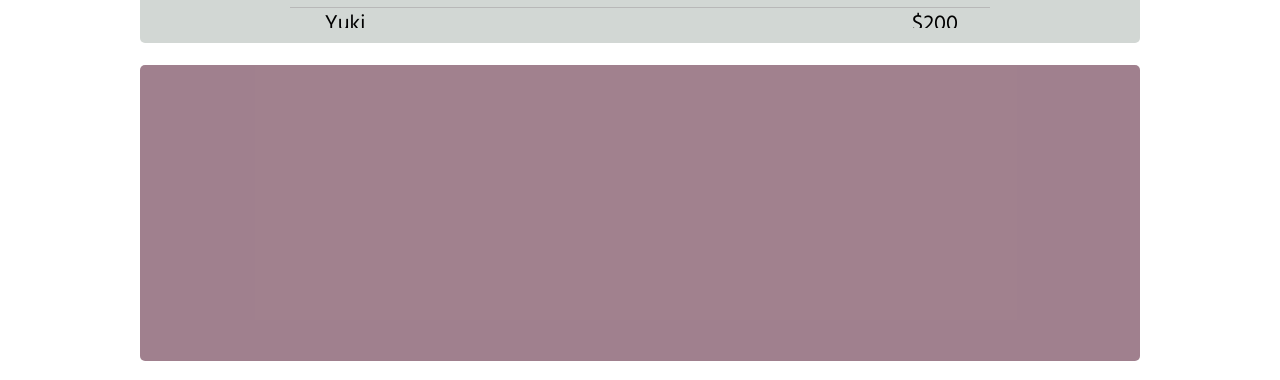
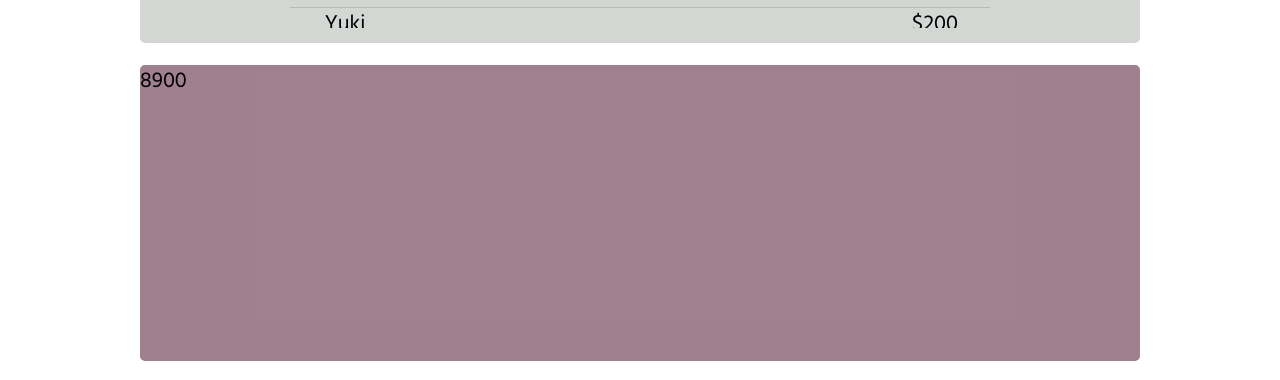
Before and after one commit to RickV85/gig-boss-interview, a React (Vite) app: page /aggregate in a window 1280 px wide. Shown: the part 443-823 px from the top of the page. Built offline with nearby package versions, Linux system fonts and the light colour scheme; the HTML template or start-up script is replaced by a standard one.

Commit message:
Create totalPaidOver 600 in TotalAggregate

```diff
--- a/src/components/AggregateDisplay/AggregateDisplay.jsx
+++ b/src/components/AggregateDisplay/AggregateDisplay.jsx
@@ -27,7 +27,7 @@ export default function AggregateData({ bandRepo }) {
       ) : (
         <>
           {sortedMemArr && <AllMemAggregate memArr={sortedMemArr} />}
-          <TotalAggregate />
+          {bandRepo && <TotalAggregate bandRepo={bandRepo} />}
         </>
       )}
     </main>
--- a/src/components/AllMemAggregate/AllMemAggregate.jsx
+++ b/src/components/AllMemAggregate/AllMemAggregate.jsx
@@ -1,7 +1,7 @@
 import { array } from "prop-types";
 
 export default function AllMemAggregate({ memArr }) {
-  const createDispElementsFromMemArr = () => {
+  const createDisplayElementsFromMemArr = () => {
     if (memArr?.length) {
       const memberElements = memArr.map((mem, i) => {
         let memClass = "mem-agg-income";
@@ -28,7 +28,7 @@ export default function AllMemAggregate({ memArr }) {
           <h2>Income</h2>
         </header>
         <div className="all-mem-agg-display">
-          {createDispElementsFromMemArr()}
+          {createDisplayElementsFromMemArr()}
         </div>
       </div>
     </section>
--- a/src/components/TotalAggregate/TotalAggregate.jsx
+++ b/src/components/TotalAggregate/TotalAggregate.jsx
@@ -1,4 +1,15 @@
+import { object } from "prop-types";
 
-export default function TotalAggregate() {
-  return (<section className="total-agg-section"></section>)
+export default function TotalAggregate({ bandRepo }) {
+  const totalPaidOver600 = bandRepo.calcTotalForMembersIncomeInRange(
+    600,
+    Infinity
+  );
+
+  return <section className="total-agg-section">
+  {totalPaidOver600}</section>;
 }
+
+TotalAggregate.propTypes = {
+  bandRepo: object,
+};
```
